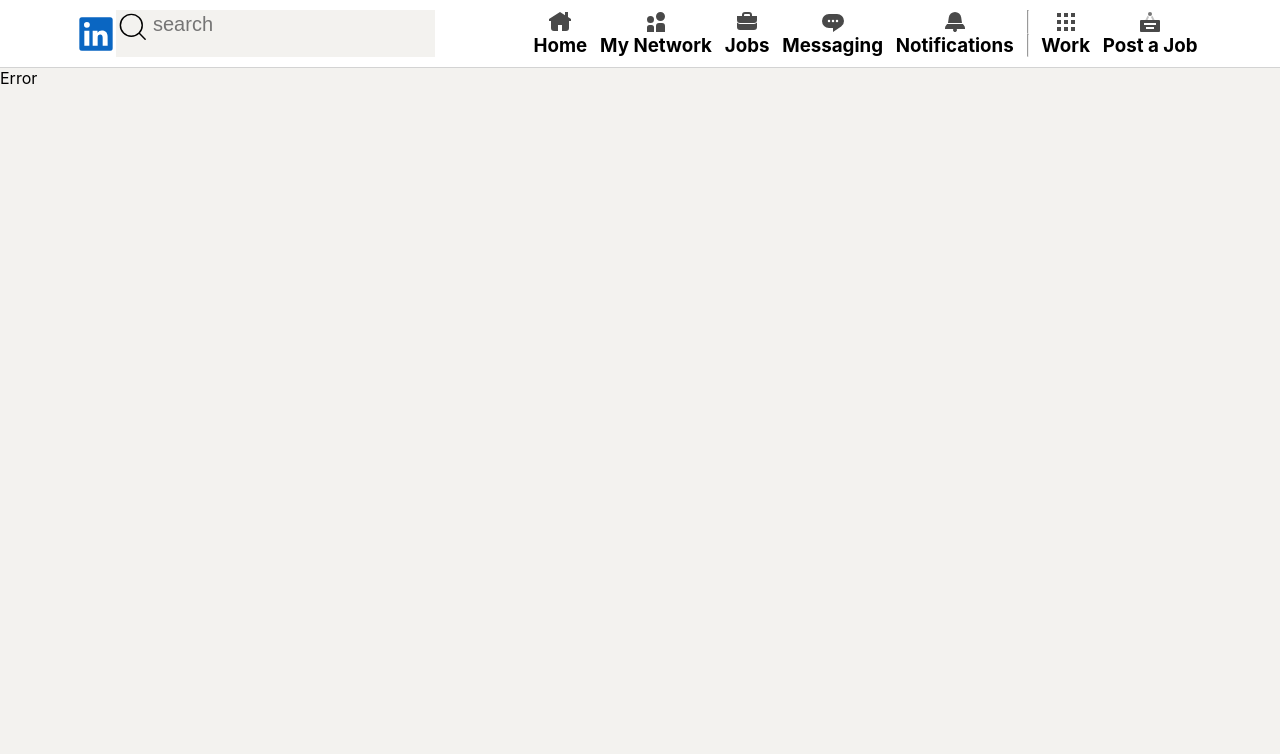
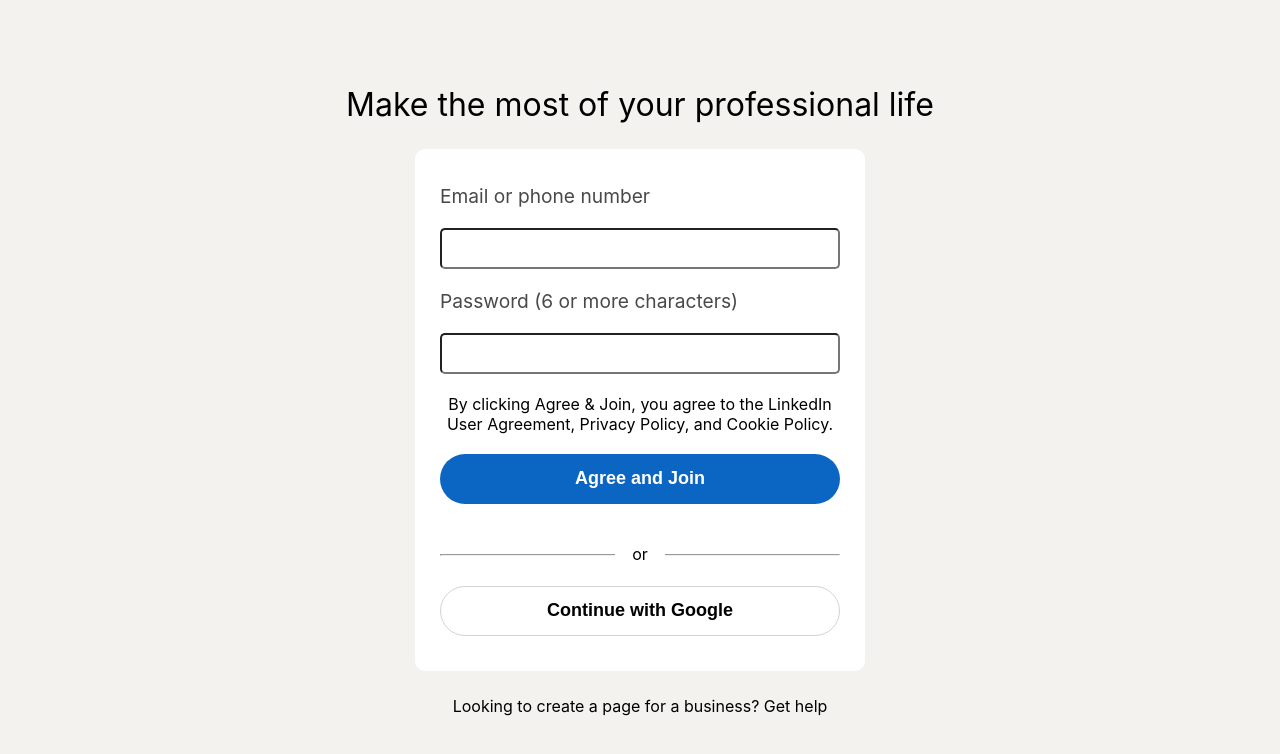
Before and after one commit to mukularora1/linkedin-clone-react-redux-node, a React (Create React App) app in the folder view/: page /signup in a window 1280 px wide. Shown: the top 754 px of the page. Built offline with nearby package versions, Linux system fonts and the light colour scheme.

Commit message:
added signup page

```diff
--- a/view/src/App.jsx
+++ b/view/src/App.jsx
@@ -1,12 +1,18 @@
+import { useLocation } from 'react-router-dom';
 import './App.css';
 import Header from './header/Header';
-// import Home from "./pages/Home";
-import { useLocation } from 'react-router-dom';
 import Routes from './routes/index';
+
 function App() {
+  const location = useLocation();
+
   return (
     <div className="app">
-      {useLocation().pathname === '/signin' ? '' : <Header />}
+      {location.pathname === '/signin' || location.pathname === '/signup' ? (
+        ''
+      ) : (
+        <Header />
+      )}
       <Routes />
     </div>
   );
--- a/view/src/layout/signIn/SignInBody.jsx
+++ b/view/src/layout/signIn/SignInBody.jsx
@@ -1,4 +1,5 @@
 import React, { useState } from 'react';
+import { Link } from 'react-router-dom';
 import SignInImg from '../../assets/SignInImg';
 import { contactRegex, emailRegex, passwordRegex } from '../../regex';
 import './signInBody.css';
@@ -121,9 +122,18 @@
               <button className="signIn__formGoogleSignInBtn">
                 Sign in with google
               </button>
-              <button className="signIn__formJoinInBtn">
-                New to linkedIn? Join now
-              </button>
+              <Link
+                to="/signup"
+                style={{
+                  textDecoration: 'none',
+                  color: 'black',
+                  width: '100%',
+                }}
+              >
+                <button className="signIn__formJoinInBtn">
+                  New to linkedIn? Join now
+                </button>
+              </Link>
             </div>
           </form>
         </div>
--- /dev/null
+++ b/view/src/layout/signUp/SignUpPage.jsx
@@ -0,0 +1,35 @@
+import React from 'react';
+import './signUp.css';
+function SignUp() {
+  return (
+    <div className="signUp">
+      <div className="signUp__heading">
+        <h1>Make the most of your professional life</h1>
+      </div>
+      <div className="signUp__card">
+        <div className="signUp__form">
+          <label htmlFor="number">Email or phone number</label>
+          <input type="number" id="number" />
+          <label htmlFor="password">Password (6 or more characters)</label>
+          <input type="password" id="password" />
+          <p className="privacy-policy">
+            By clicking Agree & Join, you agree to the LinkedIn User Agreement,
+            Privacy Policy, and Cookie Policy.
+          </p>
+          <button className="joinButton">Agree and Join</button>
+          <div className="signUp__or">
+            <p>or</p>
+          </div>
+          <hr />
+
+          <button className="googleButton">Continue with Google</button>
+        </div>
+      </div>
+      <div className="signUp__bottom">
+        <p>Looking to create a page for a business? Get help</p>
+      </div>
+    </div>
+  );
+}
+
+export default SignUp;
--- /dev/null
+++ b/view/src/layout/signUp/signUp.css
@@ -0,0 +1,71 @@
+.signUp {
+  display: flex;
+  min-height: 100vh;
+  flex-direction: column;
+  justify-content: center;
+  align-items: center;
+}
+.signUp__heading h1 {
+  font-weight: 400 !important;
+}
+.signUp__card {
+  width: 450px;
+  background-color: var(--bg-card);
+  border-radius: 10px;
+  margin: 25px;
+}
+.signUp__form {
+  display: flex;
+  flex-direction: column;
+  margin: 25px;
+}
+.signUp__form label {
+  color: var(--brand-gray-color);
+  font-size: 1.2rem;
+  margin: 10px 0;
+}
+.signUp__form input {
+  height: 35px;
+  border-radius: 5px;
+  margin: 10px 0;
+}
+.joinButton,
+.googleButton {
+  height: 50px;
+
+  font-size: large;
+  font-weight: 600;
+
+  border-radius: 30px;
+  margin: 10px 0;
+  cursor: pointer;
+}
+.joinButton {
+  color: #fff;
+  border: none;
+  background-color: var(--color-brand);
+}
+.googleButton {
+  background-color: transparent;
+  border: 1px solid var(--border-color);
+}
+hr {
+  margin: 20px 0;
+}
+.signUp__or {
+  width: 100%;
+  display: flex;
+  justify-content: center;
+}
+.signUp__or p {
+  position: relative;
+  top: 30px;
+  width: 50px;
+  padding: auto;
+  text-align: center;
+  background-color: #fff;
+}
+.privacy-policy {
+  margin: 10px 0;
+  text-align: center;
+}
--- a/view/src/routes/MainRoutes.jsx
+++ b/view/src/routes/MainRoutes.jsx
@@ -1,5 +1,6 @@
 import React from 'react';
 import SignInPage from '../layout/signIn/SignInPage';
+import SignUpPage from '../layout/signUp/SignUpPage';
 import Network from '../network/Network';
 import Error from '../pages/Error';
 import Home from '../pages/Home';
@@ -16,6 +17,10 @@
     path: '/signin',
     element: <SignInPage />,
   },
+  {
+    path: '/signup',
+    element: <SignUpPage />,
+  },
 
   {
     path: '*',
```
